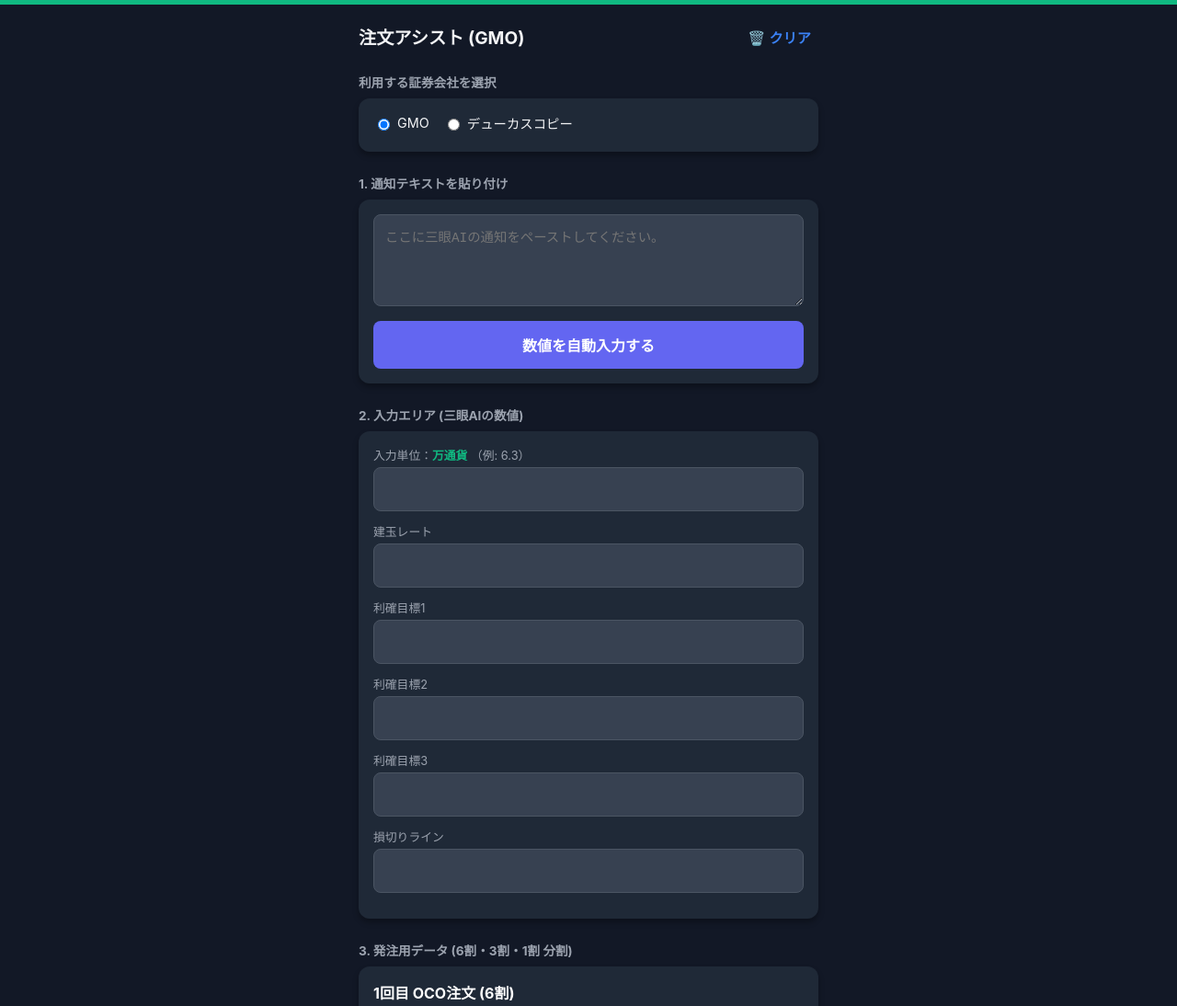
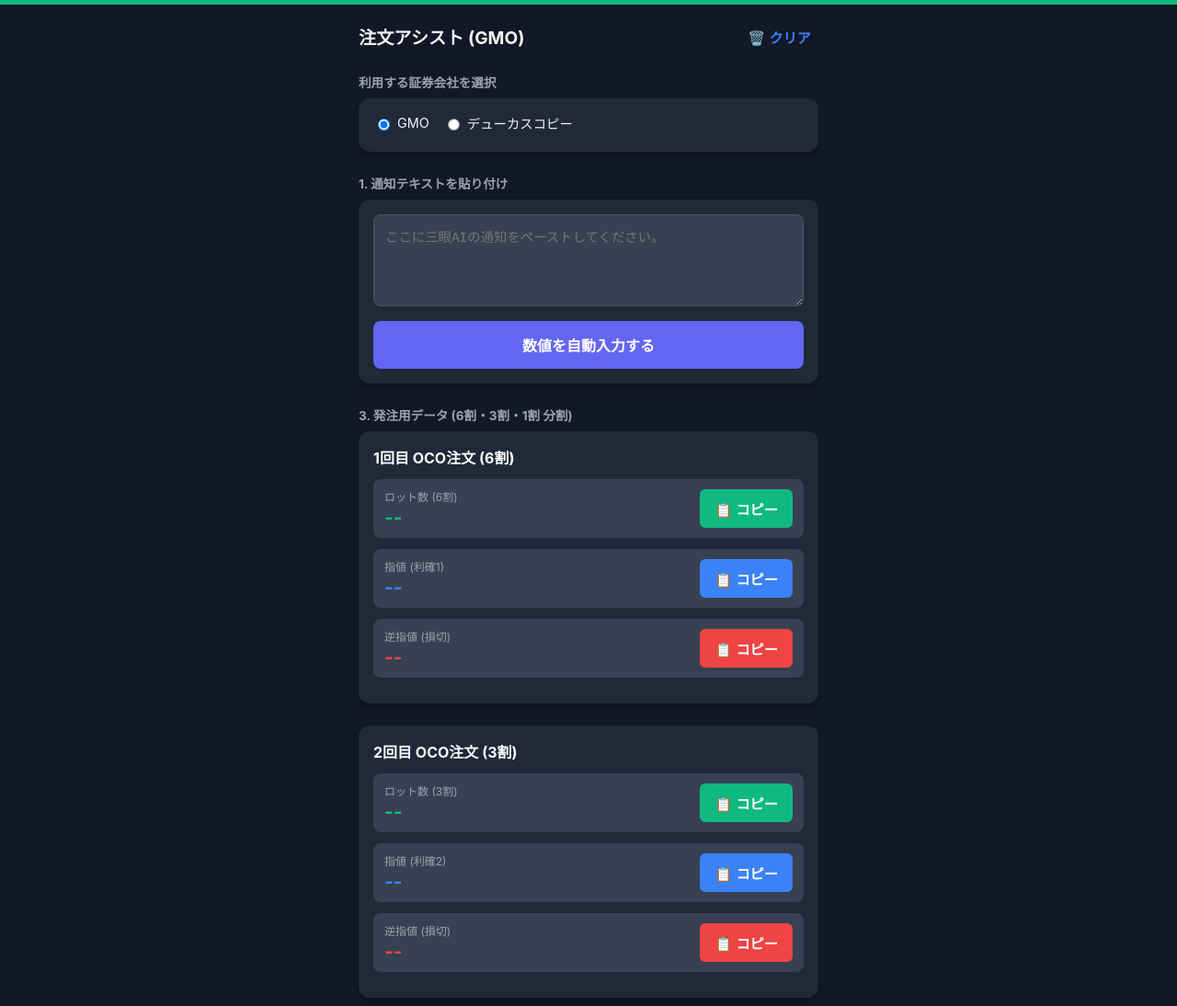
Before and after one commit to Kpromotion/fx-order, a plain HTML site: page rikaku3.html in a window 1280 px wide. Shown: the top 1094 px of the page at 92% size. Drawn offline with Linux system fonts and the light colour scheme.

Commit message:
Update rikaku3.html

```diff
--- a/rikaku3.html
+++ b/rikaku3.html
@@ -12,7 +12,6 @@
   <div class="section-title">1. 通知テキストを貼り付け</div>
   <div class="panel">    <textarea id="notifyText" placeholder="ここに三眼AIの通知をペーストしてください。"></textarea>    <button class="btn-extract" onclick="extractData()">数値を自動入力する</button>  </div>
 
-  <div class="section-title">2. 入力エリア (三眼AIの数値)</div>  <div class="panel">    <div class="input-group">      <label id="lotLabel">入力単位：<b style="color: var(--accent-green);">万通貨</b> （例: 6.3）</label>      <input type="number" id="totalLot" class="green-text" step="0.001"  oninput="calculate()">    </div>    <div class="input-group">      <label>建玉レート</label>      <input type="number" id="entryRate" step="0.001" oninput="calculate()">    </div>    <div class="input-group">      <label>利確目標1</label>      <input type="number" id="tp1" class="blue-text" step="0.001" oninput="calculate()">    </div>    <div class="input-group">      <label>利確目標2</label>      <input type="number" id="tp2" class="blue-text" step="0.001" oninput="calculate()">    </div>    <div class="input-group">      <label>利確目標3</label>      <input type="number" id="tp3" class="blue-text" step="0.001" oninput="calculate()">    </div>    <div class="input-group">      <label>損切りライン</label>      <input type="number" id="sl" class="red-text" step="0.001" oninput="calculate()">    </div>  </div>
 
   <div class="section-title">3. 発注用データ (6割・3割・1割 分割)</div>
   <div class="panel">    <div class="section-title" style="color: #fff; font-size: 1rem; margin-bottom: 12px;">1回目 OCO注文 (6割)</div>        <div class="output-row">      <div class="output-info">        <span class="output-label">ロット数 (6割)</span>        <span class="output-value val-green" id="outLot1">--</span>      </div>      <button class="btn-copy green" onclick="copyVal('outLot1', this)">📋 コピー</button>    </div>    <div class="output-row">      <div class="output-info">        <span class="output-label">指値 (利確1)</span>        <span class="output-value val-blue" id="outTp1">--</span>      </div>      <button class="btn-copy blue" onclick="copyVal('outTp1', this)">📋 コピー</button>    </div>    <div class="output-row">      <div class="output-info">        <span class="output-label">逆指値 (損切)</span>        <span class="output-value val-red" id="outSl1">--</span>      </div>      <button class="btn-copy red" onclick="copyVal('outSl1', this)">📋 コピー</button>    </div>  </div>
@@ -114,10 +113,6 @@
 
     localStorage.setItem('savedTotalLot', document.getElementById('totalLot').value);
 
-    // 小数第3位まで計算 (1000倍して四捨五入して1000で割る)
-    let lot1 = Math.round(totalLot * 0.6 * 1000) / 1000;
-    let lot2 = Math.round(totalLot * 0.3 * 1000) / 1000;
-    let lot3 = Math.round((totalLot - lot1 - lot2) * 1000) / 1000;
 
     document.getElementById('outLot1').innerText = (totalLot > 0 && tp1) ? lot1 : '--';
     document.getElementById('outTp1').innerText = tp1 || '--';
```
